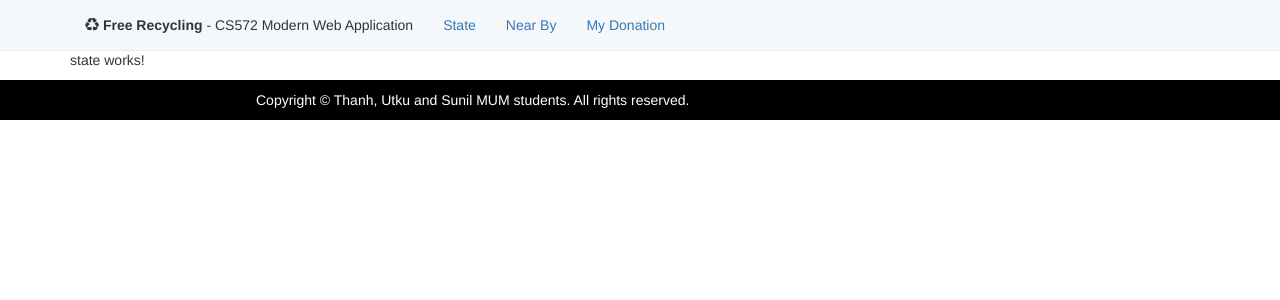
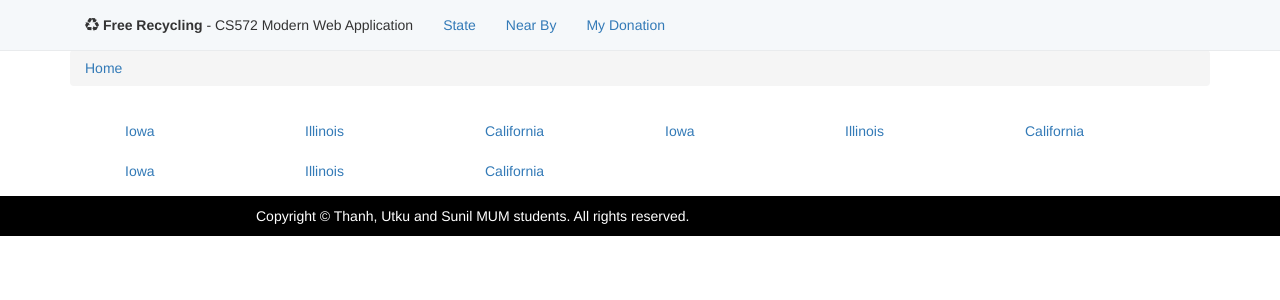
Before and after one commit to itthanhvc/FreeRecycling, an Angular app in the folder client-side/: page / in a window 1280 px wide. Shown: the top 300 px of the page. Built offline with nearby package versions, Linux system fonts and the light colour scheme.

Commit message:
state component updated

```diff
--- a/client-side/src/app/state/state.component.css
+++ b/client-side/src/app/state/state.component.css
@@ -0,0 +1,18 @@
+#state li{
+    display: inline-block;
+    margin:15px 15px;
+    height: 10px;
+    width: 150px;
+}
+#city li{
+    display: inline-block;
+    margin:15px 15px;
+    height: 10px;
+    width: 150px;
+}
+#item li{
+    display: inline-block;
+    margin:15px 15px;
+    height: 10px;
+    width: 150px;
+}
--- a/client-side/src/app/state/state.component.html
+++ b/client-side/src/app/state/state.component.html
@@ -1,3 +1,23 @@
-<p>
-  state works!
-</p>
+<div>
+  <ul class="breadcrumb">
+    <li class="breadcrumb-item" *ngIf="braidCumb.state!=='h'"><a (click)="onHomeBraidCumb()">Home</a></li>
+    <li class="breadcrumb-item" *ngIf="braidCumb.state!==''"><a (click)="onStateBraidCumb()">{{braidCumb.state}}</a></li>
+    <li class="breadcrumb-item" *ngIf="braidCumb.city!==''"><a (click)="onCityBraidCumb()">{{braidCumb.city}}</a></li>
+    <li class="breadcrumb-item active" *ngIf="braidCumb.item!==''"><a (click)="onItemBraidCumb()">{{braidCumb.item}}</a></li>
+  </ul>
+</div>
+<div *ngIf="isstate">
+  <ul id="state">
+    <li *ngFor="let state of states"><a (click)="onStateClick(state)">{{state}}</a></li>
+  </ul>
+</div>
+<div *ngIf="iscity">
+  <ul id="city">
+    <li *ngFor="let city of cities"><a (click)="onCityClick(city)">{{city}}</a></li>
+  </ul>
+</div>
+<div *ngIf="isitem">
+  <ul id="item">
+    <li *ngFor="let item of items"><a (click)="onItemClick(item)">{{item}}</a></li>
+  </ul>
+</div>
--- a/client-side/src/app/state/state.component.ts
+++ b/client-side/src/app/state/state.component.ts
@@ -1,4 +1,5 @@
 import { Component, OnInit } from '@angular/core';
+import { ActivatedRoute } from '@angular/router';
 
 @Component({
   selector: 'app-state',
@@ -6,10 +7,66 @@ import { Component, OnInit } from '@angular/core';
   styleUrls: ['./state.component.css']
 })
 export class StateComponent implements OnInit {
-  title:string = "state";
-  constructor() { }
-
+  states: Array<string> = [];
+  cities: Array<string> = [];
+  items: Array<string> = [];
+  isstate: boolean;
+  iscity: boolean;
+  isitem: boolean;
+  braidCumb: Object;
+  constructor(private route: ActivatedRoute) {
+    this.states = ["Iowa", "Illinois", "California", "Iowa", "Illinois", "California", "Iowa", "Illinois", "California"];
+    this.cities = ["Fairfield", "Ottumwa", "Burlington"];
+    this.items = ["Bike1", "Bike2", "Bike3"];
+    this.braidCumb = { 'state': '', 'city': '', 'item': '' };
+    this.isstate = true;
+    this.iscity = false;
+    this.isitem = false;
+  }
+  onStateClick(value: string) {
+    this.isstate = false;
+    this.iscity = true;
+    this.isitem = false;
+    this.braidCumb['state'] = value;
+  }
+  onCityClick(value: string) {
+    this.isstate = false;
+    this.iscity = false;
+    this.isitem = true;
+    this.braidCumb['city'] = value;
+  }
+  onItemClick(value: string) {
+    this.isstate = false;
+    this.iscity = false;
+    this.isitem = true;
+    this.braidCumb['item'] = value;
+  }
+  onStateBraidCumb() {
+    this.isstate = false;
+    this.iscity = true;
+    this.isitem = false;
+    this.braidCumb['item'] = '';
+    this.braidCumb['city'] = '';
+    this.braidCumb['state'] = '';
+  }
+  onCityBraidCumb() {
+    this.isstate = false;
+    this.iscity = false;
+    this.isitem = true;
+    this.braidCumb['item'] = '';
+  }
+  onItemBraidCumb() {
+    // this.isstate = false;
+    // this.iscity = false;
+    // this.isitem = false;
+  }
+  onHomeBraidCumb(){
+    this.isstate = true;
+    this.iscity = false;
+    this.isitem = false;
+  }
   ngOnInit() {
+    console.log(this.braidCumb['item']);
   }
 
 }
```
